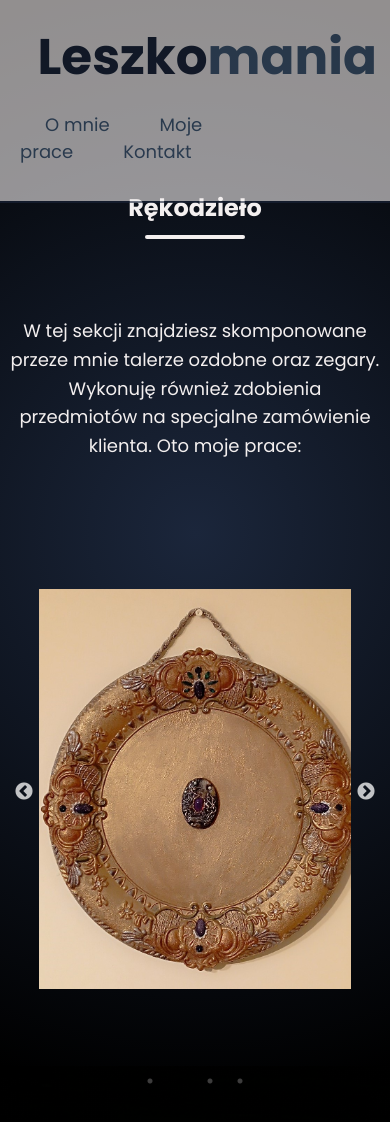
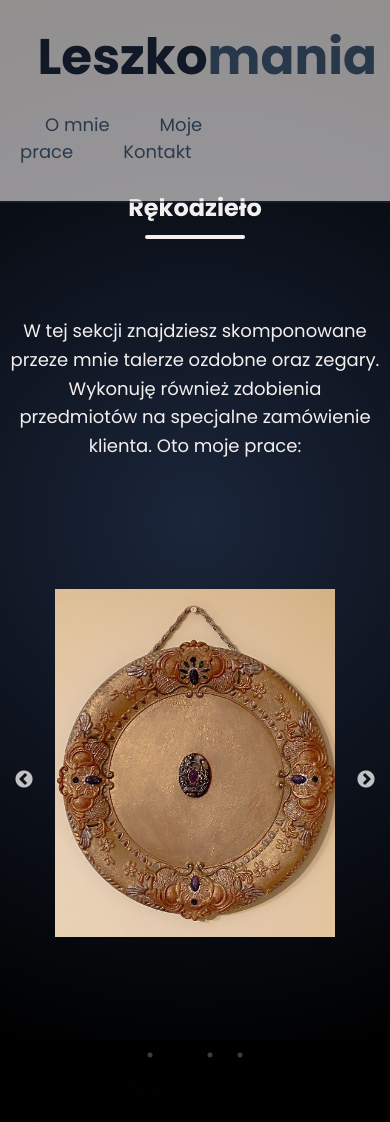
Before and after one commit to korneliagruszka/leszkomania, a React (Create React App) app: page /handicraft in a window 390 px wide. Shown: the top 1122 px of the page. Built offline with nearby package versions, Linux system fonts and the light colour scheme.

Commit message:
Responsiveness_done

```diff
--- a/src/components/Handicraft/handicraft.scss
+++ b/src/components/Handicraft/handicraft.scss
@@ -45,7 +45,6 @@
 .slick-slide img {
     max-height: 400px;
     margin: 70px auto;
-
   }
 
 .modal_image {
@@ -63,3 +62,11 @@
     cursor: pointer;
     padding: 10px;
 }
+
+@media (max-width: 768px) {
+  .slick-slide img {
+    justify-content: center;
+    width: 90%;
+    object-fit: cover;
+  }
+}
--- a/src/components/Images/images.scss
+++ b/src/components/Images/images.scss
@@ -69,6 +69,12 @@
     padding: 20px;
   }
 
+  @media (max-width: 768px) {
+    .modal_content {
+      max-width: 430px;
+    }
+  }
+
 .modal_image {
     max-width: 80%;
     max-height: 80vh;
```
